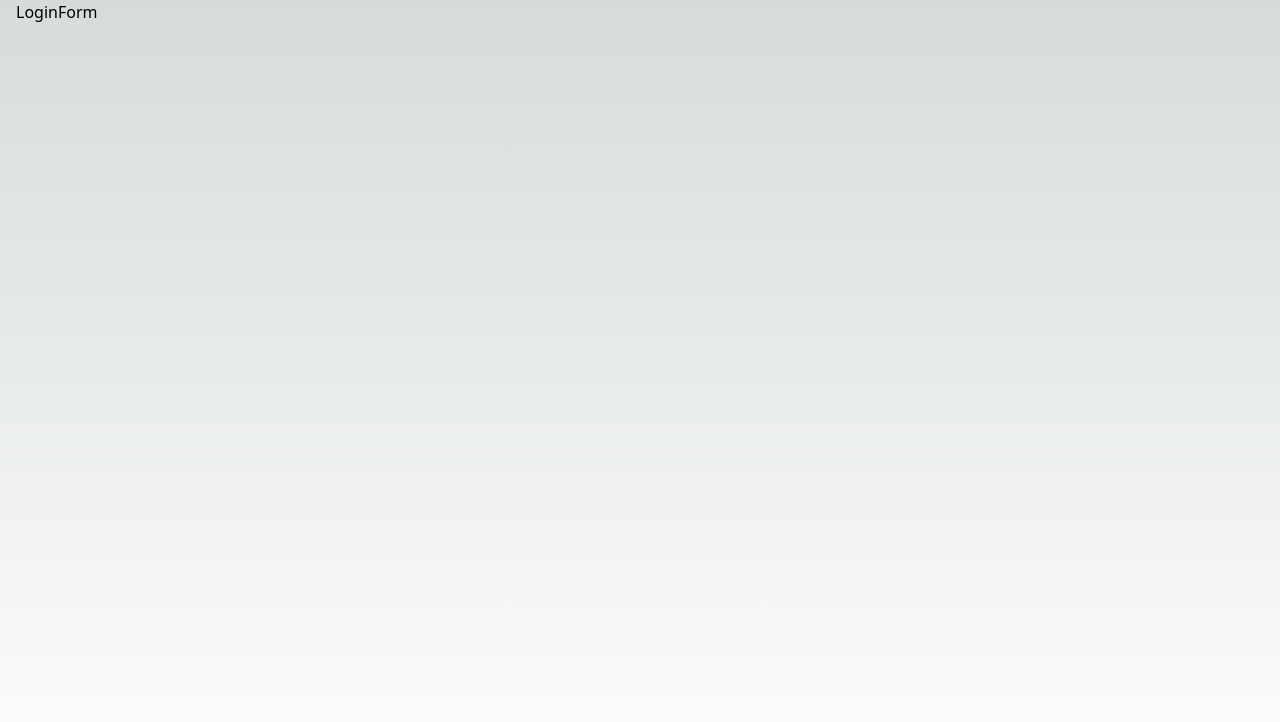
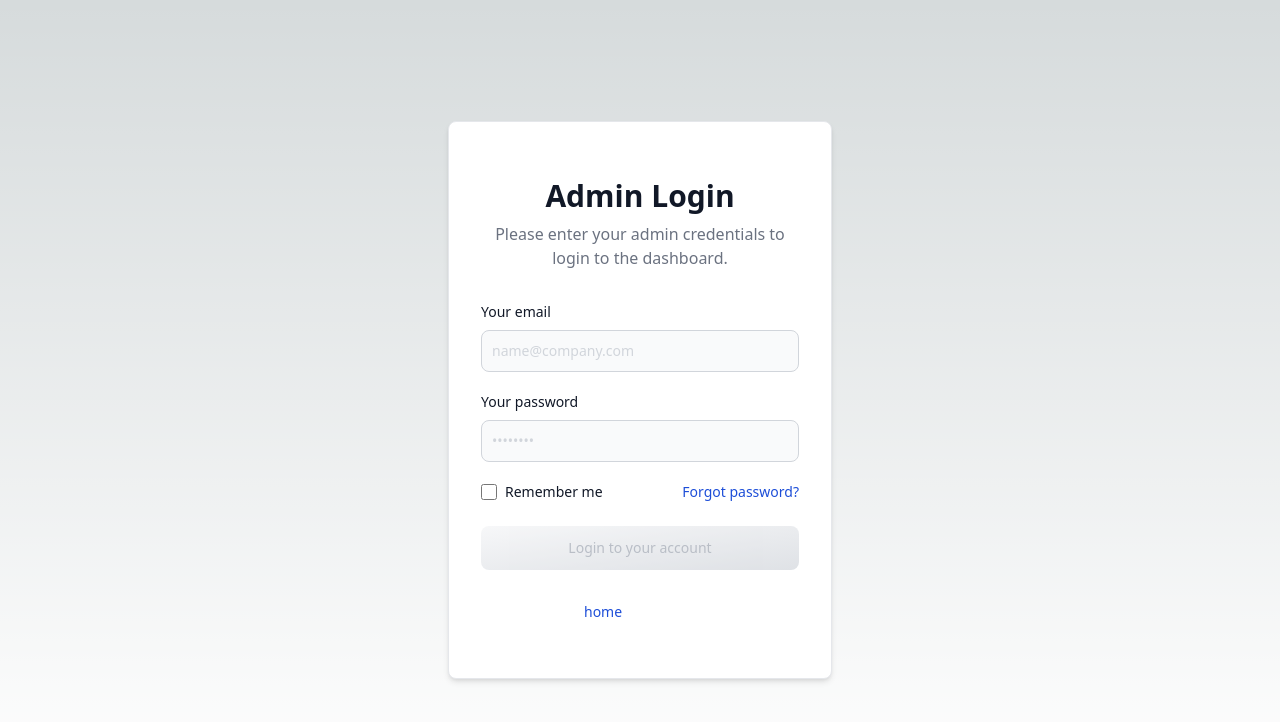
Before and after one commit to realstoman/nextjs-firebase-auth, a Next.js app: page / in a window 1280 px wide. Shown: the top 722 px of the page. Built offline with nearby package versions, Linux system fonts and the light colour scheme.

Commit message:
Add login form

```diff
--- a/components/LoginForm.tsx
+++ b/components/LoginForm.tsx
@@ -1,10 +1,169 @@
-import React from 'react';
+import NextLink from 'next/link';
+import { useRouter } from 'next/router';
+import { useState } from 'react';
+// import { FiChevronLeft } from 'react-icons/fi';
+// import { useAuth } from '../../context/AuthContext';
+// import { PageWrapper } from '../common/PageWrapper';
+
+// interface LoginType {
+// 	email: string;
+// 	password: string;
+// }
 
 const LoginForm = () => {
+	// const methods = useForm<LoginType>({ mode: 'onBlur' });
+	// const [data, setData] = useState<LoginType>({
+	// 	email: '',
+	// 	password: '',
+	// });
+
+	// const { logIn } = useAuth();
+	// const router = useRouter();
+
+	// const handleLogin = async (e: any) => {
+	// 	e.preventDefault();
+	// 	try {
+	// 		await logIn(data.email, data.password);
+	// 		router.push('/dashboard');
+	// 	} catch (error: any) {
+	// 		console.log(error.message);
+	// 	}
+	// };
+
+	// Destructure data from the object
+	// const { ...allData } = data;
+
+	// Disable submit button until all fields are filled in
+	// const canSubmit = [...Object.values(allData)].every(Boolean);
+
+	// React Hook Form Example
+	// const onSubmit = async (data: LoginType) => {
+	// 	try {
+	// 		await logIn(data.email, data.password);
+	// 		router.push('/dashboard');
+	// 	} catch (error: any) {
+	// 		console.log(error.message);
+	// 	}
+	// };
+
 	return (
-		<div>
-			<h1>LoginForm</h1>
+		// <PageWrapper
+		// 	initialAnimOpacity={0}
+		// 	animateAnimOpacity={1}
+		// 	exitAnimOpacity={0}
+		// 	initialYAxis={15}
+		// 	animateYAxis={0}
+		// 	exitYAxis={15}
+		// 	timeDelay={0.3}
+		// >
+		<div className="flex justify-center items-center min-h-screen">
+			<div className="w-full max-w-sm p-4 py-8 bg-white border border-gray-200 rounded-lg shadow-md sm:p-6 sm:py-10 md:p-8 md:py-14 dark:bg-gray-800 dark:border-gray-700">
+				<form action="" className="group">
+					<h5 className="text-2xl sm:text-3xl font-medium sm:font-semibold text-gray-900 dark:text-white text-center mb-2">
+						Admin Login
+					</h5>
+					<p className="text-center text-gray-500 text-md mb-8">
+						Please enter your admin credentials to login to the
+						dashboard.
+					</p>
+					<div className="mb-5">
+						<label
+							htmlFor="email"
+							className="block mb-2 text-sm font-medium text-gray-900 dark:text-white"
+						>
+							Your email
+						</label>
+						<input
+							type="email"
+							name="email"
+							id="email"
+							className="bg-gray-50 border border-gray-300 text-gray-900 text-sm rounded-lg focus:ring-blue-500 focus:border-blue-500 block w-full p-2.5 dark:bg-gray-600 dark:border-gray-500 dark:placeholder-gray-400 dark:text-white placeholder-gray-300 valid:[&:not(:placeholder-shown)]:border-green-500 [&:not(:placeholder-shown):not(:focus):invalid~span]:block invalid:[&:not(:placeholder-shown):not(:focus)]:border-red-400"
+							autoComplete="off"
+							required
+							pattern="[a-z0-9._+-]+@[a-z0-9.-]+\.[a-z]{2,}$"
+							placeholder="name@company.com"
+							onChange={(e: any) => {
+								// setData({
+								// 	...data,
+								// 	email: e.target.value,
+								// });
+							}}
+						/>
+						<span className="mt-1 hidden text-sm text-red-400">
+							Please enter a valid email address.{' '}
+						</span>
+					</div>
+					<div className="mb-5">
+						<label
+							htmlFor="password"
+							className="block mb-2 text-sm font-medium text-gray-900 dark:text-white"
+						>
+							Your password
+						</label>
+						<input
+							type="password"
+							name="password"
+							id="password"
+							placeholder="••••••••"
+							className="bg-gray-50 border border-gray-300 text-gray-900 text-sm rounded-lg focus:ring-blue-500 focus:border-blue-500 block w-full p-2.5 dark:bg-gray-600 dark:border-gray-500 dark:placeholder-gray-400 dark:text-white focus:outline-none placeholder-gray-300 valid:[&:not(:placeholder-shown)]:border-green-500 [&:not(:placeholder-shown):not(:focus):invalid~span]:block invalid:[&:not(:placeholder-shown):not(:focus)]:border-red-400"
+							pattern=".{8,}"
+							required
+							onChange={(e: any) => {
+								// setData({
+								// 	...data,
+								// 	password: e.target.value,
+								// });
+							}}
+						/>
+						<span className="mt-1 hidden text-sm text-red-400">
+							Password must be at least 8 characters.{' '}
+						</span>
+					</div>
+					<div className="flex items-start mb-6">
+						<div className="flex items-start">
+							<div className="flex items-center h-5">
+								<input
+									id="remember"
+									type="checkbox"
+									value=""
+									className="w-4 h-4 border border-gray-300 rounded bg-gray-50 focus:ring-3 focus:ring-blue-300 dark:bg-gray-700 dark:border-gray-600 dark:focus:ring-blue-600 dark:ring-offset-gray-800"
+								/>
+							</div>
+							<label
+								htmlFor="remember"
+								className="ml-2 text-sm text-gray-900 dark:text-gray-300"
+							>
+								Remember me
+							</label>
+						</div>
+						<NextLink
+							href="/admin/forgot-password"
+							className="ml-auto text-sm text-blue-700 hover:underline dark:text-blue-500"
+						>
+							Forgot password?
+						</NextLink>
+					</div>
+					<button
+						type="submit"
+						// disabled={!canSubmit}
+						className="w-full text-white bg-primary-color hover:bg-primary-color-hover focus:ring-4 focus:outline-none focus:ring-blue-300 font-medium rounded-lg text-sm px-5 py-3 text-center mb-8 disabled:bg-gradient-to-br disabled:from-gray-100 disabled:to-gray-300 disabled:text-gray-400 disabled:cursor-not-allowed group-invalid:bg-gradient-to-br group-invalid:from-gray-100 group-invalid:to-gray-300 group-invalid:text-gray-400 group-invalid:pointer-events-none group-invalid:opacity-70"
+					>
+						Login to your account
+					</button>
+
+					<div className="text-sm font-medium text-gray-500 dark:text-gray-300 flex text-center justify-center items-center">
+						<NextLink
+							href="/"
+							className="text-blue-700 hover:underline dark:text-blue-500 flex justify-between items-center w-28"
+						>
+							{/* <FiChevronLeft className="text-lg" /> Back to */}
+							home
+						</NextLink>
+					</div>
+				</form>
+			</div>
 		</div>
+		// </PageWrapper>
 	);
 };
 
```
